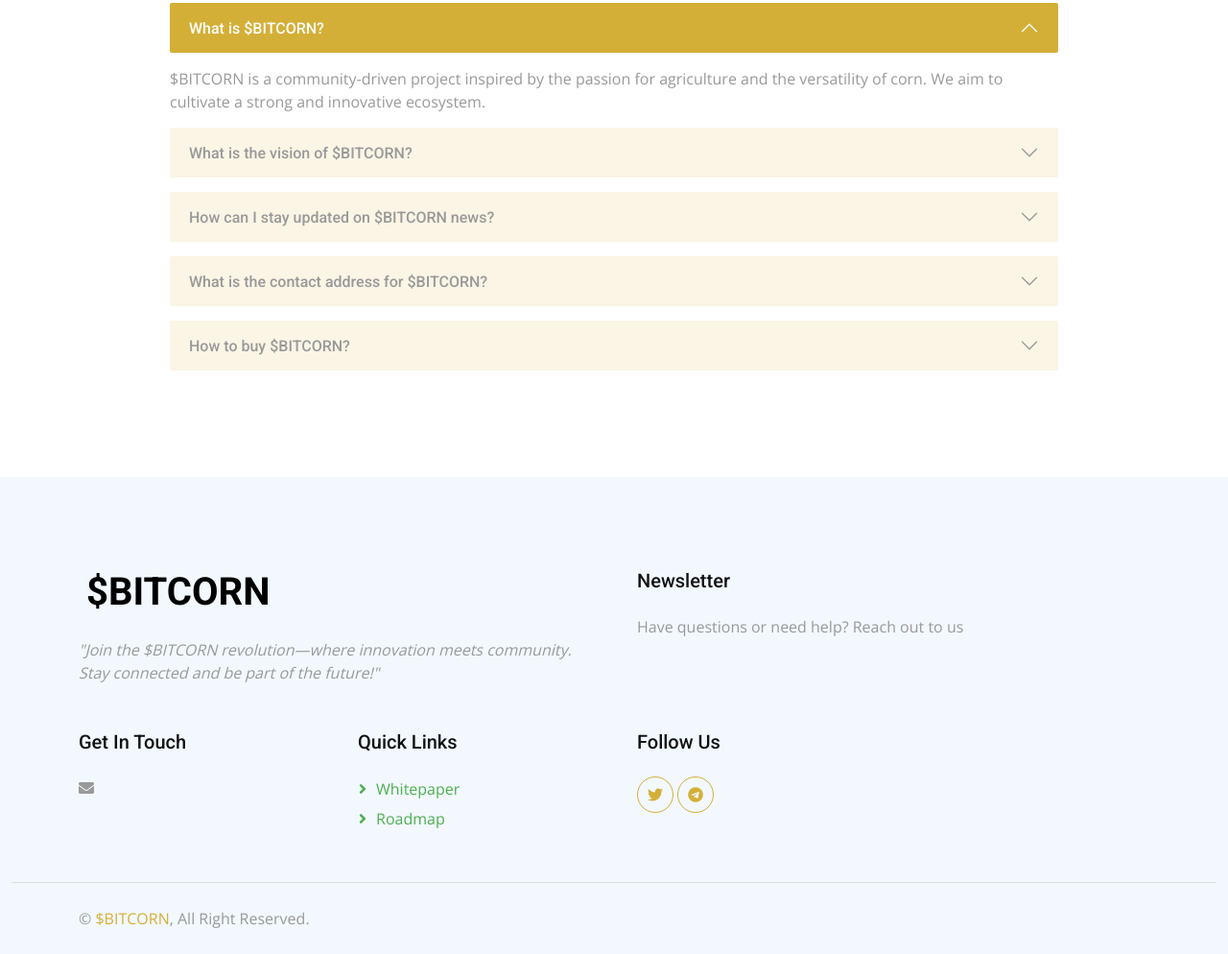
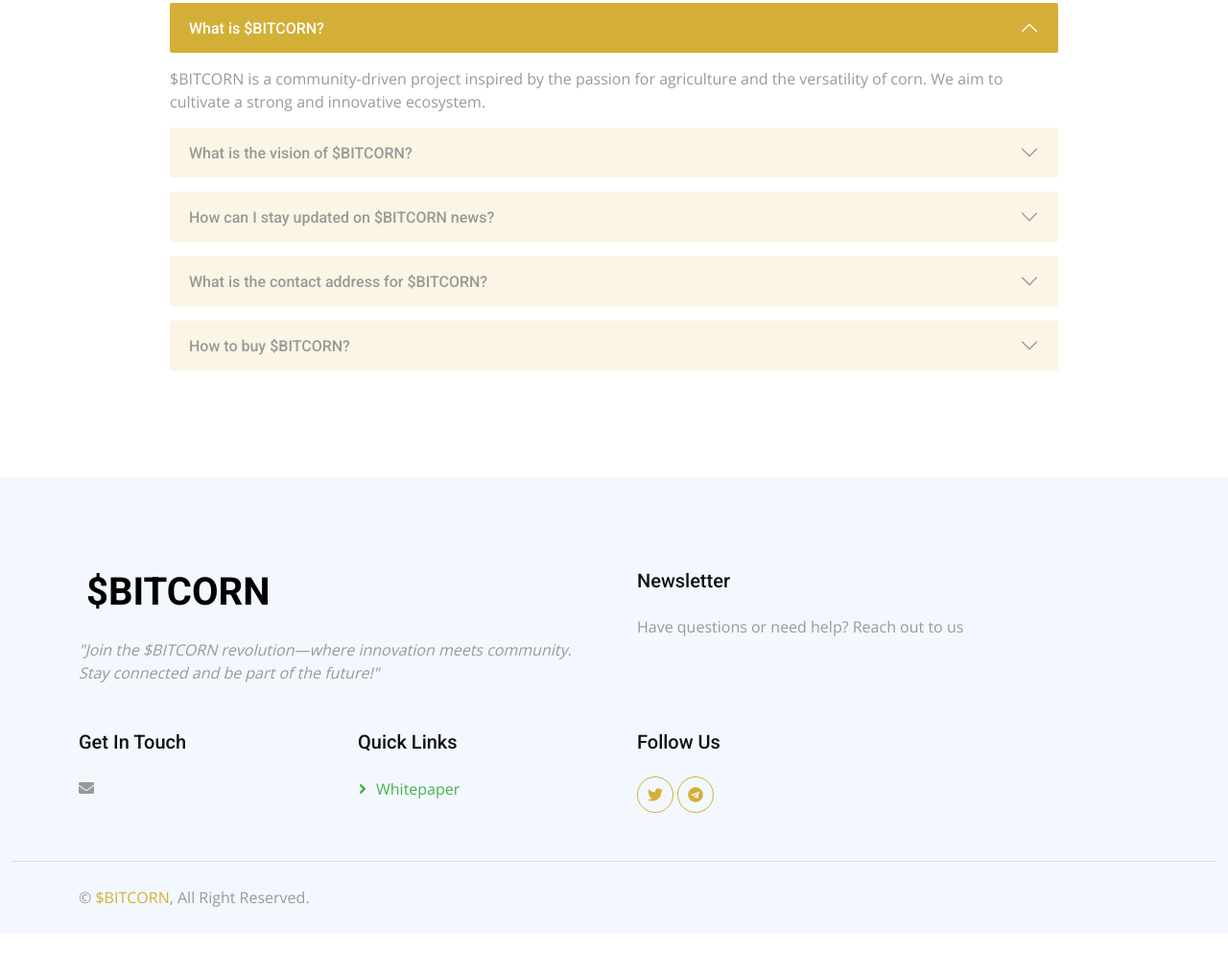
Before and after one commit to codereem111/bitcrn, a plain HTML site: page index.html in a window 1280 px wide. Shown: the part 3297-4291 px from the top of the page at 96% size. After the commit the page ends 4269 px from the top, so only its background shows below. Drawn offline with nearby package versions, Linux system fonts and the light colour scheme; a script that the page names is missing.

Commit message:
Update index.html

```diff
--- a/index.html
+++ b/index.html
@@ -489,7 +489,7 @@ We believe the future is ripe with opportunity, and we're here to harvest it tog
              <h5 class="mb-4">Quick Links</h5>
 
              <a class="btn btn-link" href="service.html">whitepaper</a>
-             <a class="btn btn-link" href="roadmap.html">roadmap</a>
+
 
            </div>
            <div class="col-lg-3 col-md-6">
@@ -535,4 +535,5 @@ We believe the future is ripe with opportunity, and we're here to harvest it tog
      <script src="js/main.js"></script>
      <script src="circus.js"></script>
    </body>
+
  </html>
```
